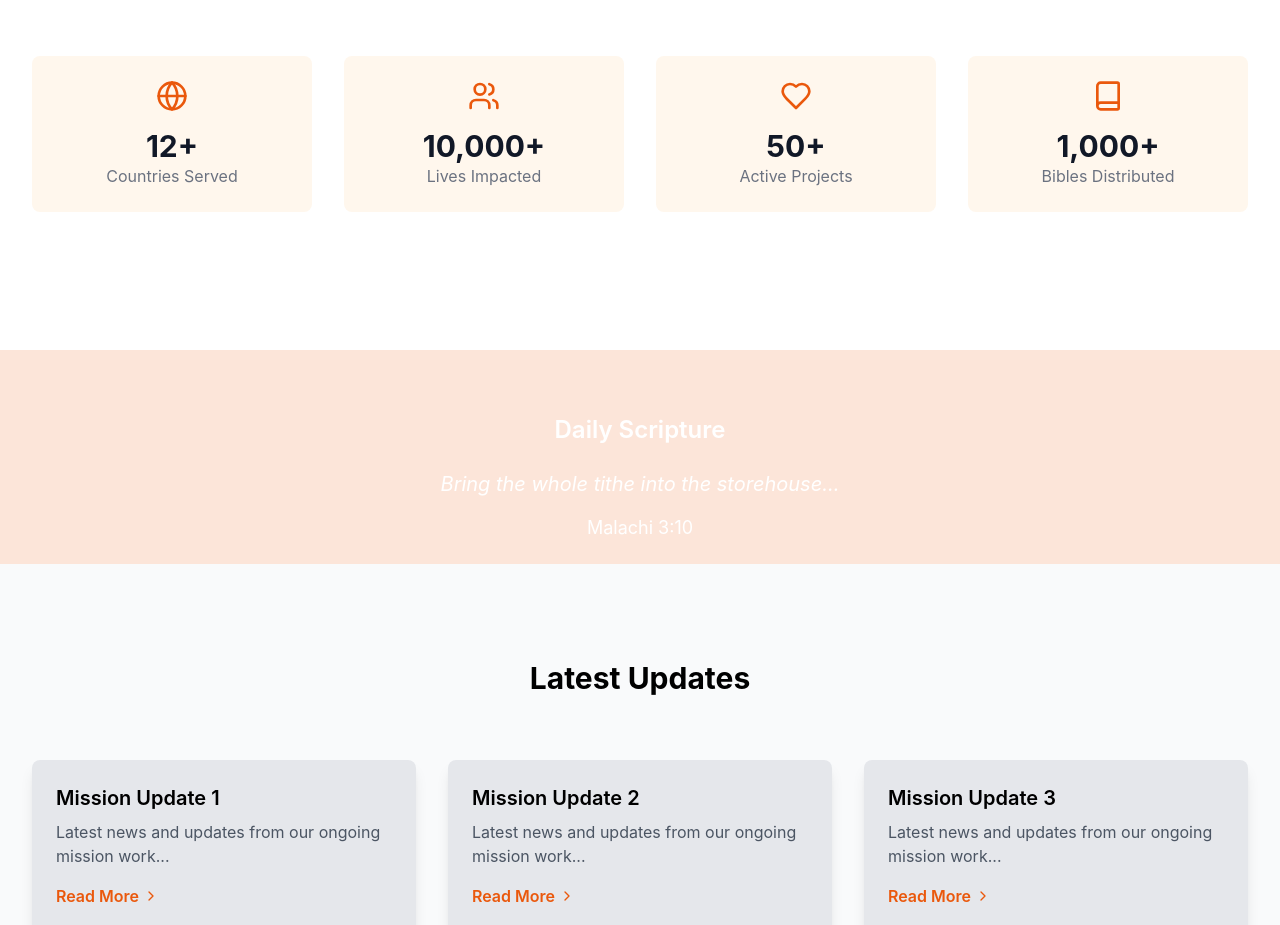
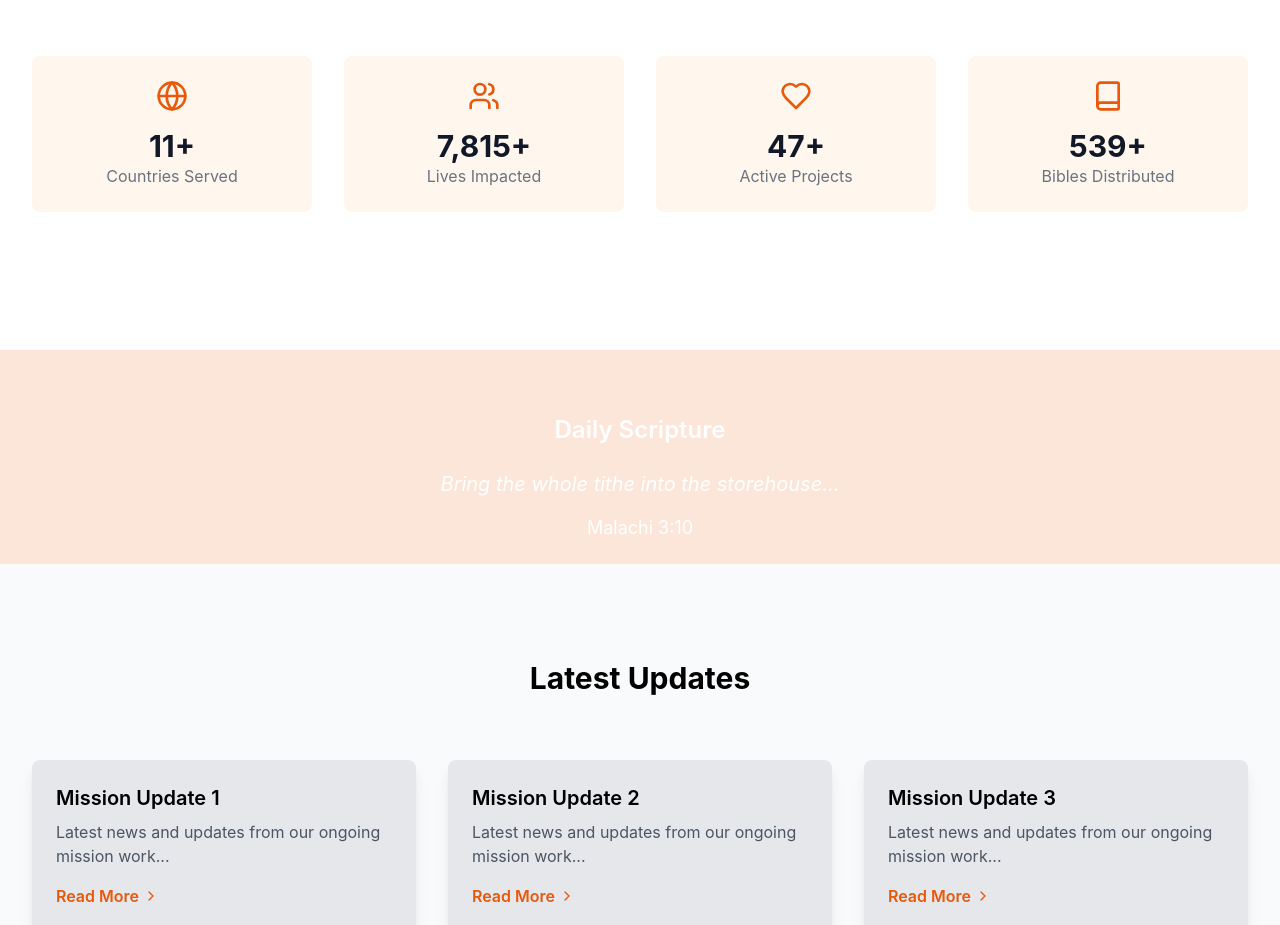
Before and after one commit to mwasobaddy/george-missions, a React (Create React App) app: page / in a window 1280 px wide. Shown: the part 900-1825 px from the top of the page. Built offline with nearby package versions, Linux system fonts and the light colour scheme.

Commit message:
Installed a counter library and implemented it on the mission overview

```diff
--- a/package.json
+++ b/package.json
@@ -8,6 +8,7 @@
     "gsap": "^3.12.7",
     "lucide-react": "^0.471.1",
     "react": "^19.0.0",
+    "react-countup": "^6.5.3",
     "react-dom": "^19.0.0",
     "react-scripts": "5.0.1",
     "web-vitals": "^4.2.4"
--- a/src/component/MissionOverview.jsx
+++ b/src/component/MissionOverview.jsx
@@ -1,6 +1,7 @@
 import React, { useEffect, useRef } from 'react';
 import gsap from 'gsap';
 import { Globe, Users, Heart, Book } from 'lucide-react';
+import CountUp from 'react-countup';
 
 // Mission Overview Section with Stats
 
@@ -31,10 +32,10 @@ const MissionOverview = () => {
                 </div>
                 <div className="grid grid-cols-1 md:grid-cols-4 gap-8">
                     {[
-                        { icon: <Globe className="w-8 h-8 text-orange-600" />, stat: "12+", label: "Countries Served" },
-                        { icon: <Users className="w-8 h-8 text-orange-600" />, stat: "10,000+", label: "Lives Impacted" },
-                        { icon: <Heart className="w-8 h-8 text-orange-600" />, stat: "50+", label: "Active Projects" },
-                        { icon: <Book className="w-8 h-8 text-orange-600" />, stat: "1,000+", label: "Bibles Distributed" }
+                        { icon: <Globe className="w-8 h-8 text-orange-600" />, stat: <><CountUp end={12} duration={15} />+</>, label: "Countries Served" },
+                        { icon: <Users className="w-8 h-8 text-orange-600" />, stat: <><CountUp end={10000} duration={15} />+</>, label: "Lives Impacted" },
+                        { icon: <Heart className="w-8 h-8 text-orange-600" />, stat: <><CountUp end={50} duration={15} />+</>, label: "Active Projects" },
+                        { icon: <Book className="w-8 h-8 text-orange-600" />, stat: <><CountUp end={1000} duration={15} />+</>, label: "Bibles Distributed" }
                     ].map((item, index) => (
                         <div key={index} className="text-center p-6 bg-orange-50 rounded-lg">
                             <div className="flex justify-center mb-4">{item.icon}</div>
```
Also changed, not shown: 1 other file (tests, documents, lock files or other folders).
